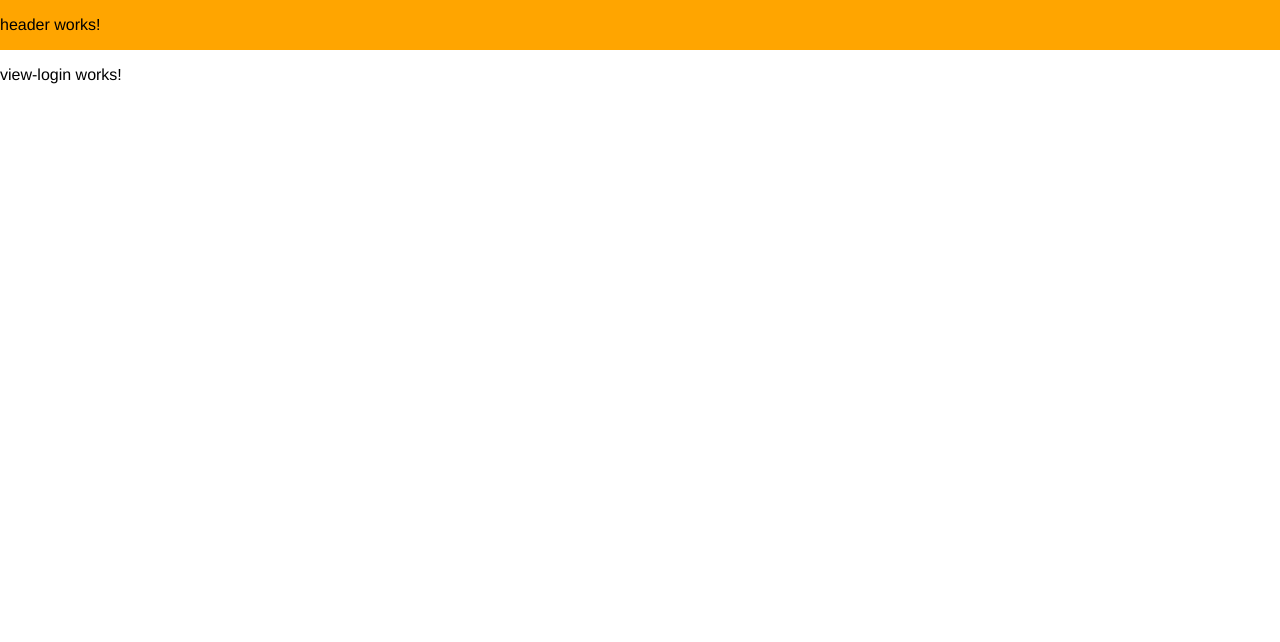
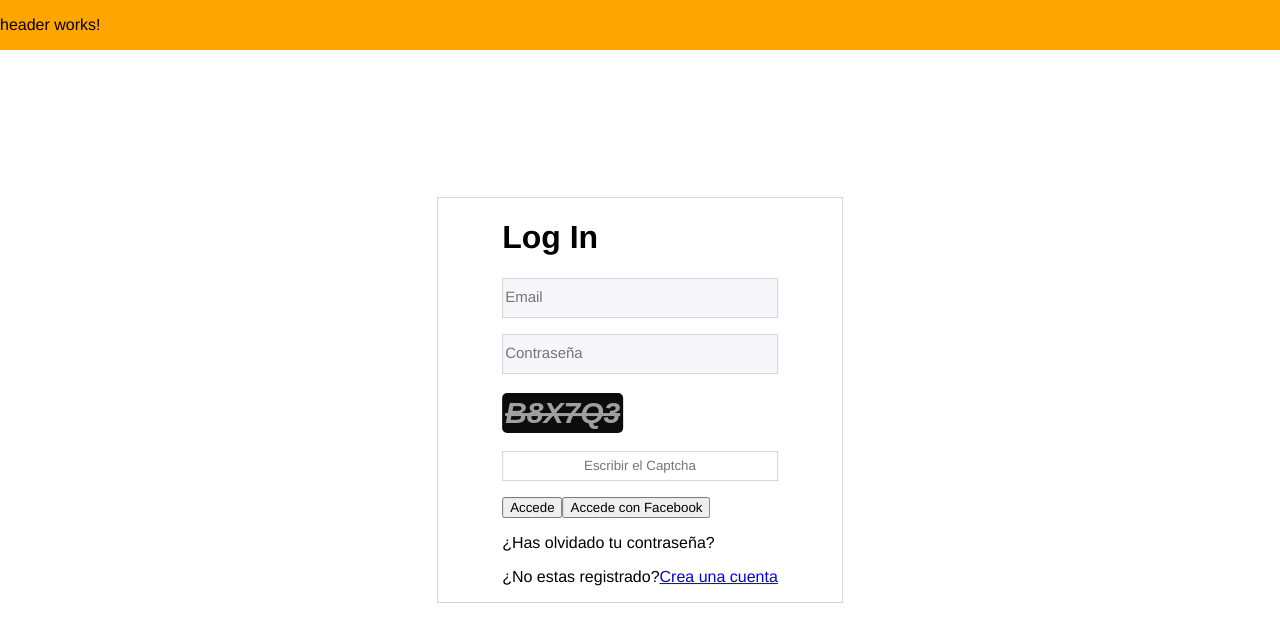
Before and after one commit to Woynert/buenavida-front, an Angular app: page /login in a window 1280 px wide. Shown: the top 642 px of the page. Built offline with nearby package versions, Linux system fonts and the light colour scheme.

Commit message:
Form Login

```diff
--- a/angular.json
+++ b/angular.json
@@ -97,5 +97,8 @@
         }
       }
     }
+  },
+  "cli": {
+    "analytics": false
   }
 }
--- a/src/app/layout/view-login/view-login.component.css
+++ b/src/app/layout/view-login/view-login.component.css
@@ -0,0 +1,51 @@
+.form_login{
+    margin: 0;
+    position: absolute;
+    top: 50%;
+    left: 50%;
+    transform: translate(-50%, -50%);
+    border: 1px solid #d4d4d4;
+    padding-left: 5%;
+    padding-right: 5%;
+}
+
+.email_div, .password_div{
+    background-color: rgb(247, 246, 250);
+    border: 1px solid #d4d4d4;
+    height: 40px;
+    width: 100%;
+}
+
+.email, .psw{
+    background: transparent;
+    border: none;
+    width: 80%;
+    outline: none;
+    font-size: 15px;
+    margin-top: 3%;
+}
+
+.captcha {
+    display: inline-block;
+    font-family: cursive, sans-serif;
+    font-style: italic;
+    font-weight: bold;
+    font-size: 30px;
+    padding: 3px;
+    border-radius: 5px;
+    text-decoration: line-through;
+    color: #a0a0a0;
+    background-color: #0c0c0c;
+    user-select: none;
+    height: 80%;
+    text-align: center;
+    margin-top: 3px;
+}
+
+#reCaptcha{
+    border: 1px solid #d4d4d4;
+    height: 30px;
+    text-align: center;
+    width: 100%;
+    outline: none;
+}
--- a/src/app/layout/view-login/view-login.component.html
+++ b/src/app/layout/view-login/view-login.component.html
@@ -1 +1,38 @@
-<p>view-login works!</p>
+<!-- Login Form -->
+
+<div class="content">
+
+    <div class="form_login">
+
+        <h1>Log In</h1>
+
+        <div class="email_div">
+            <!--<img src="./eco-tienda-info/src-eco-tienda/person-fill.svg" class="img_form">-->
+            <input type="email" id="email" class="email" placeholder="Email" required>
+        </div>
+        <p class="mesage_error" id="error_email"></p>
+        <div class="password_div">
+            <!--<img src="./eco-tienda-info/src-eco-tienda/envelope-fill.svg" class="img_form">-->
+            <input type="password"  id="psw" class="psw" placeholder="Contraseña" required>
+        </div>
+        <p class="mesage_error" id="error_psw"></p>
+        <div class="container_captcha">
+            <div id="captcha" class="captcha"></div>
+            <br>
+            <br>
+            <div class="input_captcha">
+                <input type="text" name="reCaptcha" id="reCaptcha" placeholder="Escribir el Captcha"/>
+            </div>
+        </div>
+        <p class="mesage_pass" id="pass_validation"></p>
+        <div id="errCaptcha" class="errmsg"></div>
+        <button id="button_login" class="access" (click)="access()">Accede</button>
+        <button class="access_facebook">Accede con Facebook</button>
+        <div class="forget_password_div">
+            <a><p>¿Has olvidado tu contraseña?</p></a>
+        </div>
+        <p>¿No estas registrado?<a href="signup.html" class="go_signup">Crea una cuenta</a></p>
+
+    </div>
+
+</div>
--- a/src/app/layout/view-login/view-login.component.ts
+++ b/src/app/layout/view-login/view-login.component.ts
@@ -7,9 +7,131 @@ import { Component, OnInit } from '@angular/core';
 })
 export class ViewLoginComponent implements OnInit {
 
-  constructor() { }
+  public captcha: Array<any>;
+
+  constructor() {
+    this.captcha = [];
+    const checkDiv = setInterval(() => {
+      this.createCaptcha()
+      let activeCaptcha = document.getElementById("captcha") as HTMLDivElement;
+      if (activeCaptcha != null) {
+        clearInterval(checkDiv);
+      }
+    }, 500);
+  }
 
   ngOnInit(): void {
   }
 
+  //Validate Form
+  access() {
+    let mesages_hide = Array.from(document.getElementsByClassName("mesage_error") as HTMLCollectionOf<HTMLElement>);
+    mesages_hide.forEach((element) => {
+      if (element != null){
+        element.innerHTML = "";
+      }
+    });
+
+    let email = document.getElementById("email") as HTMLInputElement;
+    let text_email:string = "";
+    if (email != null){
+      text_email = email.value;
+    }
+    let psw = document.getElementById("psw") as HTMLInputElement;
+    let text_psw:string = "";
+    if (psw != null){
+      text_psw = psw.value;
+    }
+    let conditional = true;
+    let regex_email = new RegExp('[a-z0-9]+@[a-z]+\.[a-z]{2,3}');
+    let regex_password = new RegExp('(?=.*\d)(?=.*[a-z])(?=.*[A-Z])(?=.*[^a-zA-Z0-9])(?!.*\s).{8,}')
+    let captcha = this.validateCaptcha();
+
+    if (captcha == true) {
+        if (text_email === '') {
+            let error = document.getElementById("error_email");
+            if (error != null) {
+              error.innerHTML = "El campo de email no debe estar vacio";
+              error.style.display = "block";
+            }
+            conditional = false;
+        } else if (regex_email.test(text_email) == false){
+            let error = document.getElementById("error_email");
+            if (error!= null) {
+              error.innerHTML = "Debe ser un formato valido para correos";
+              error.style.display = "block";
+            }
+            conditional = false;
+        }
+        if (text_psw === '') {
+            let error = document.getElementById("error_psw");
+            if (error!= null) {
+              error.innerHTML = "El campo de contraseña no debe estar vacio";
+              error.style.display = "block";
+            }
+            conditional = false;
+        } else if (regex_password.test(text_psw) == false){
+            let error = document.getElementById("error_psw");
+            if (error!= null) {
+              error.innerHTML = "Debe tener minimo 8 caracteres, al menos un numero,un caracter especial, una letra mayuscula y una minuscula";
+              error.style.display = "block";
+            }
+            conditional
+        }
+        if(conditional == true){
+            let pass = document.getElementById("pass_validation");
+            if (pass != null) {
+              pass.innerHTML = "Ingresando";
+              pass.style.display = "block";
+            }
+        }
+    }
+  }
+
+
+  //Create captcha content
+  createCaptcha() {
+    for (let i = 0; i < 6; i++) {
+        if (i % 2 == 0) {
+          this.captcha[i] = String.fromCharCode(Math.floor(Math.random() * 26 + 65));
+        } else {
+          this.captcha[i] = Math.floor(Math.random() * 10 + 0);
+        }
+    }
+
+    let theCaptcha = this.captcha.join("");
+
+    let activeCaptcha = document.getElementById("captcha") as HTMLDivElement;
+
+    if (activeCaptcha != null) {
+      activeCaptcha.innerHTML = theCaptcha;
+    }
+  }
+
+  //Validar contenido del captcha
+  validateCaptcha() {
+    let errCaptcha = document.getElementById("errCaptcha");
+    let reCaptcha = document.getElementById("reCaptcha") as HTMLInputElement;
+    let recaptcha = reCaptcha.value;
+    let validateCaptcha = 0;
+    if (errCaptcha != null){
+      errCaptcha.innerHTML = "";
+      for (var z = 0; z < 6; z++) {
+          if (recaptcha.charAt(z) != this.captcha[z]) {
+              validateCaptcha++;
+          }
+      }
+      if (recaptcha == "") {
+          errCaptcha.innerHTML = "Debe completar el Captcha";
+          return false;
+      } else if (validateCaptcha > 0 || recaptcha.length > 6) {
+          errCaptcha.innerHTML = "Captcha Incorrecto";
+          return false;
+      } else {
+          return true;
+      }
+    }
+    return false;
+  }
+
 }
```
